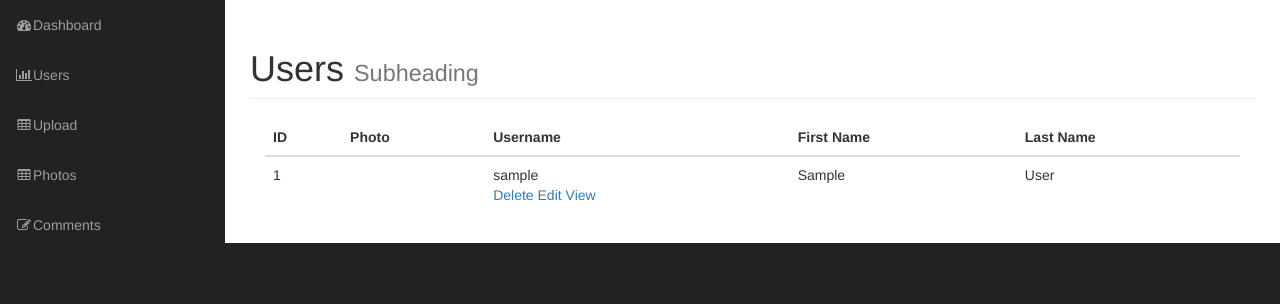
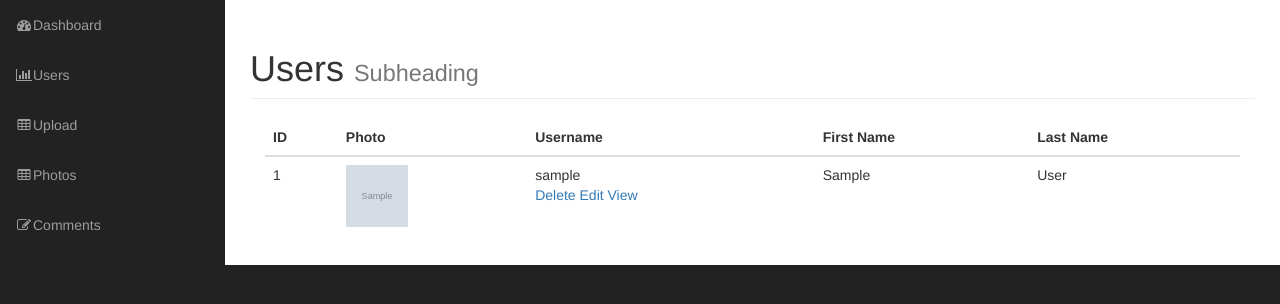
Before and after one commit to wcalvert88/UdemyPhotoGallery, a PHP site: page /admin/users.php in a window 1280 px wide. Shown: the part 51-355 px from the top of the page. Run offline with PHP 8.4, Linux system fonts and the light colour scheme; the visitor is signed in with stand-in values (Sample User, id 1); tables that the repository leaves empty or names only in its code hold one stand-in row (values such as "Sample post"); grey boxes marked "Sample" are stand-in pictures; grey boxes labelled with a size stand in for pictures from a placeholder-image service; data that the repository does not hold is empty; a stand-in replaces the project's code that opens the database connection; some libraries are stand-ins or nearby versions.

Commit message:
got user image placeholder working

```diff
--- a/admin/css/styles.css
+++ b/admin/css/styles.css
@@ -3,6 +3,10 @@
   border-radius: 5px;
 }
 
+.user_image {
+  width: 62px;
+  height: 62px;
+}
 
 /*********Edit Photo Page Side Bar Styles ***********/
 .photo-info-box {
--- a/admin/includes/user.php
+++ b/admin/includes/user.php
@@ -3,13 +3,19 @@
 class User extends Db_object {
 
     protected static $db_table = "users";
-    protected static $db_table_fields = array('username', 'password', 'first_name', 'last_name');
+    protected static $db_table_fields = array('username', 'password', 'first_name', 'last_name', 'user_image');
     public $id;
     public $username;
     public $password;
     public $first_name;
     public $last_name;
+    public $user_image;
+    public $upload_directory = "images";
+    public $image_placeholder = "http://placehold.it/400x400&text=image";
 
+    public function image_path_and_placeholder() {
+        return empty($this->user_image) ? $this->image_placeholder : $this->upload_directory.DS.$this->user_image;
+    }
 
     public static function verify_user($username, $password) {
         global $database;
--- a/admin/users.php
+++ b/admin/users.php
@@ -50,7 +50,7 @@ $users = User::find_all();
                         <tr>
                             <td><?php echo $user->id; ?></td>
                             <td>
-                                <img class="admin-user-thumbnail" src="<?php echo $user->user_image; ?>" alt="" width="200px">
+                                <img class="admin-user-thumbnail user_image" src="<?php echo $user->image_path_and_placeholder(); ?>" alt="" width="200px">
                             </td>
                             <td><?php echo $user->username; ?>                                <div class="action_links">
                                     <a href="delete_user.php?id=<?php echo $user->id;?>">Delete</a>
```
